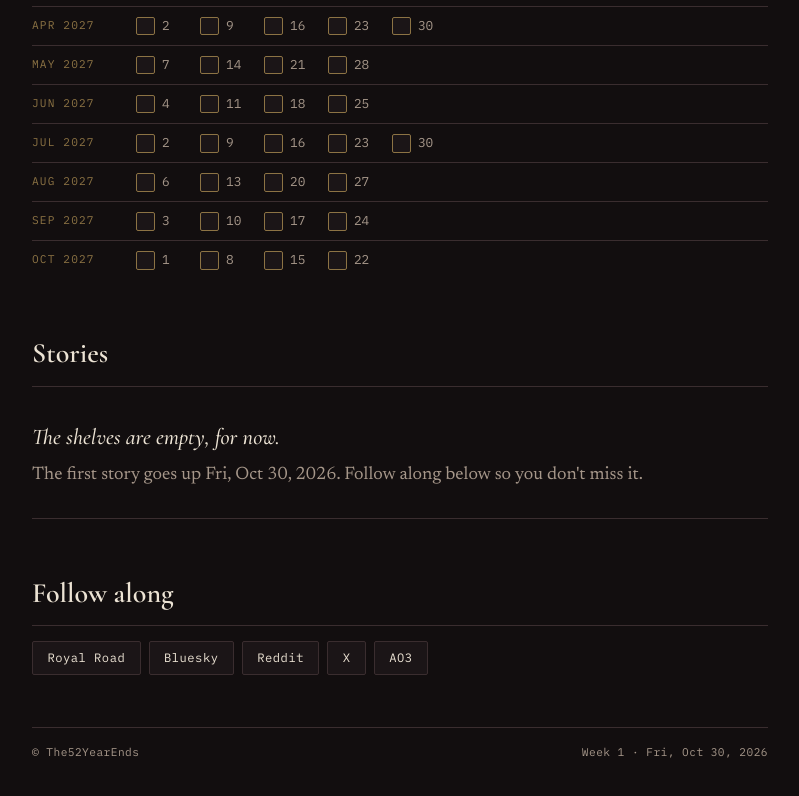
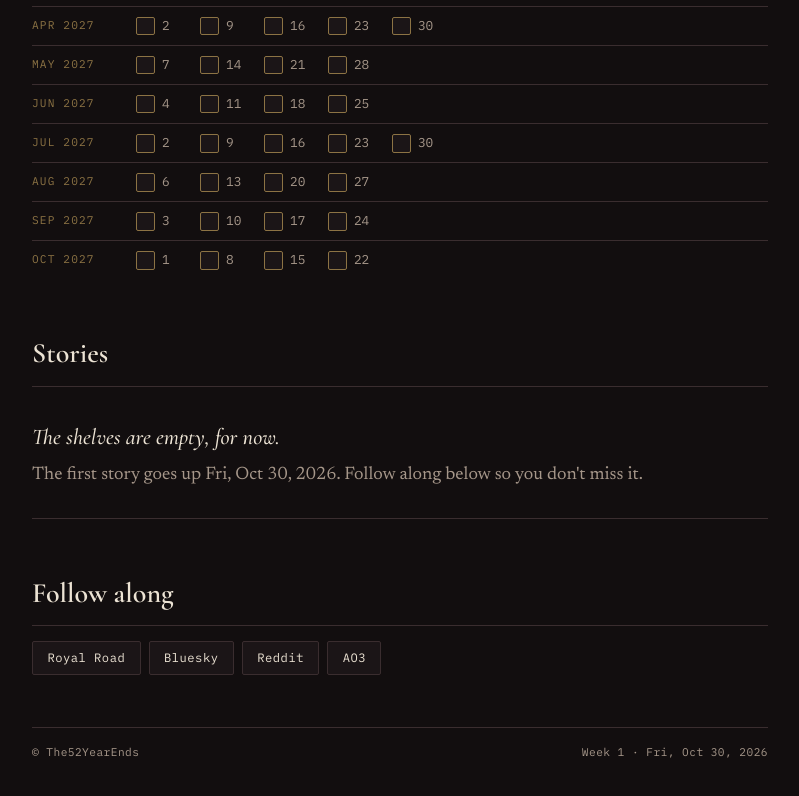
Before and after one commit to The52YearEnds/The52YearEnds.github.io, a plain HTML site: page index.html in a window 1280 px wide. Shown: the part 1107-1903 px from the top of the page, without its empty margins (240-1039 px from the left). Drawn offline with nearby package versions, Linux system fonts and the light colour scheme.

Commit message:
Add files via upload

```diff
--- a/index.html
+++ b/index.html
@@ -297,8 +297,7 @@ const SITE = {
     ["Royal Road", "https://www.royalroad.com/profile/1105409"],
     ["Bluesky", "https://bsky.app/profile/the52yearends.bsky.social"],
     ["Reddit", "https://www.reddit.com/user/52yearends"],
-    ["X", "https://x.com/"],                   // replace with your X profile link
-    ["AO3", "https://archiveofourown.org/"]    // replace with your AO3 profile link
+    ["AO3", "https://archiveofourown.org/users/The52YearEnds/profile"]
   ]
 };
 
```
